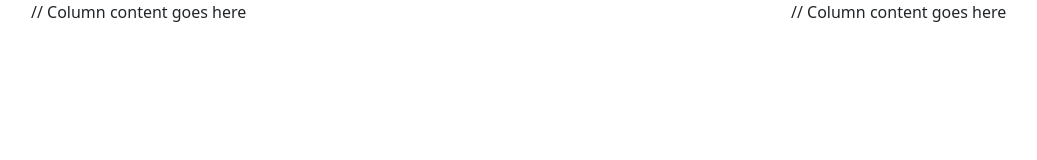
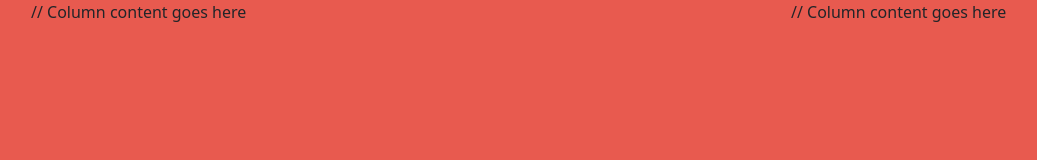
Before and after one commit to BishopWeyland/css_frameworks_ca, a website: page index.html in a window 1280 px wide. Shown: the whole page, without its empty margins (51-1088 px from the left). Drawn offline with nearby package versions, Linux system fonts and the light colour scheme.

Commit message:
install sass

```diff
--- a/index.html
+++ b/index.html
@@ -9,6 +9,7 @@
       rel="stylesheet"
       href="node_modules/bootstrap/dist/css/bootstrap.min.css"
     />
+    <link rel="stylesheet" href="dist/css/style.css" />
   </head>
   <body>
     <div class="container">
--- a/package.json
+++ b/package.json
@@ -4,7 +4,8 @@
   "description": "",
   "main": "index.js",
   "scripts": {
-    "test": "echo \"Error: no test specified\" && exit 1"
+    "build": "sass src/scss:dist/css",
+    "watch": "sass --watch src/scss:dist/css & live-server"
   },
   "repository": {
     "type": "git",
@@ -19,5 +20,8 @@
   "homepage": "https://github.com/BishopWeyland/css_frameworks_ca#readme",
   "dependencies": {
     "bootstrap": "^5.2.0"
+  },
+  "devDependencies": {
+    "sass": "^1.57.1"
   }
 }
--- /dev/null
+++ b/src/scss/style.scss
@@ -0,0 +1,8 @@
+$colours: (
+  "primary": #e85a4f,
+  "secondary": #6a6a68,
+);
+
+body {
+  background-color: map-get($colours, primary);
+}
```
Also changed, not shown: dist/css/style.css (added), 2 other files.
